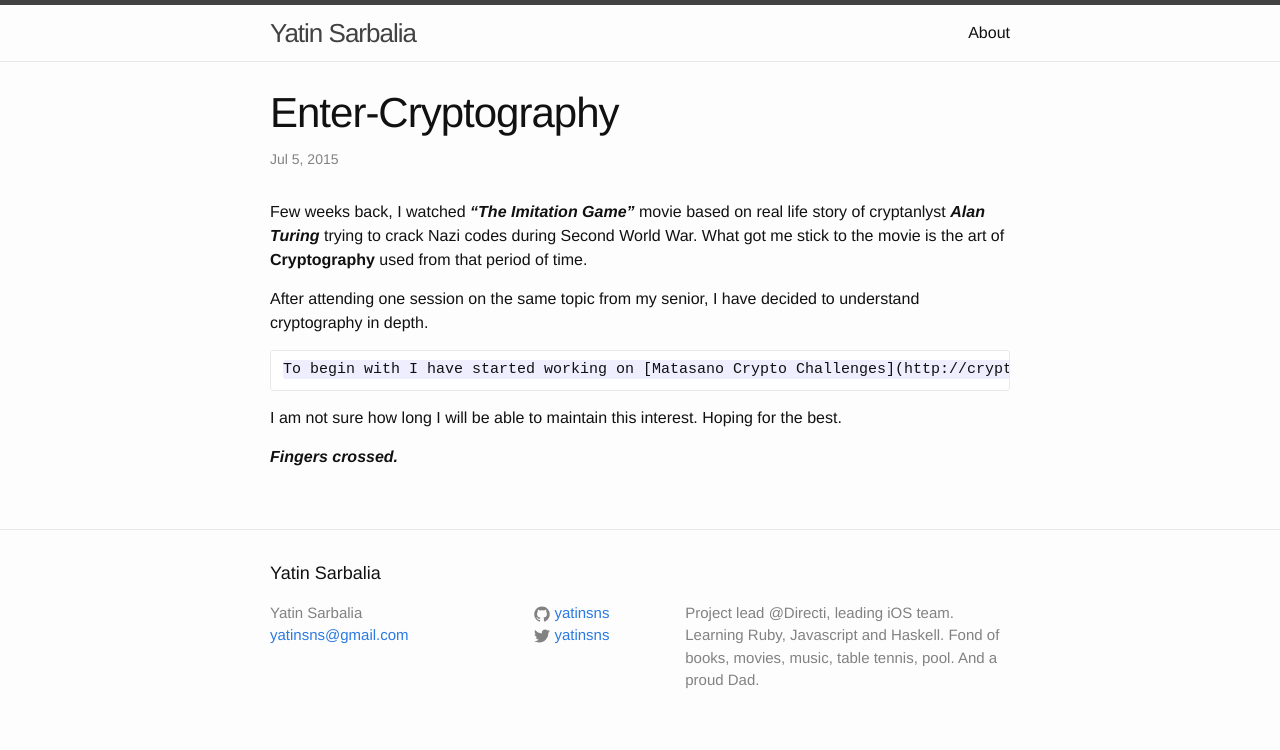
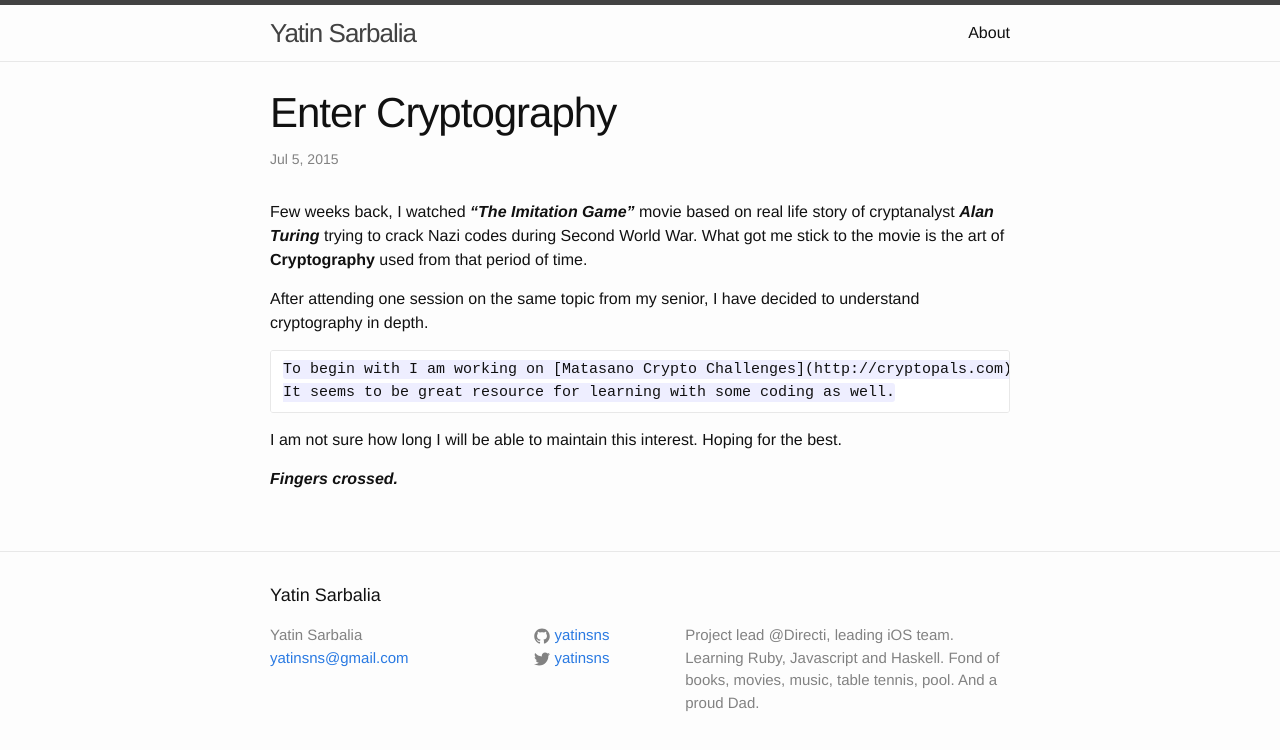
Before and after one commit to yatinsns/yatinsns.github.io, a Jekyll site: the page built from _posts/2015-07-05-Enter-Cryptography.md, in a window 1280 px wide. Shown: the top 750 px of the page. Built offline with Jekyll 4.4.1, drawn with Linux system fonts in a browser that asks for light colours.

Commit message:
Fix last post

```diff
--- a/_posts/2015-07-05-Enter-Cryptography.md
+++ b/_posts/2015-07-05-Enter-Cryptography.md
@@ -1,15 +1,16 @@
 ---
 layout: post
-title: Enter-Cryptography
+title: Enter Cryptography
 date: 2015-07-05 03:02:57
 categories:
 ---
 
-Few weeks back, I watched ***"The Imitation Game"*** movie based on real life story of cryptanlyst ___Alan Turing___  trying to crack Nazi codes during Second World War. What got me stick to the movie is the art of **Cryptography** used from that period of time.
+Few weeks back, I watched ***"The Imitation Game"*** movie based on real life story of cryptanalyst ___Alan Turing___  trying to crack Nazi codes during Second World War. What got me stick to the movie is the art of **Cryptography** used from that period of time.
 
 After attending one session on the same topic from my senior, I have decided to understand cryptography in depth.
 
-	To begin with I have started working on [Matasano Crypto Challenges](http://cryptopals.com). It seems to be great resource for learning with some coding as well.
+	To begin with I am working on [Matasano Crypto Challenges](http://cryptopals.com).
+	It seems to be great resource for learning with some coding as well.
 
 I am not sure how long I will be able to maintain this interest. Hoping for the best.
 
```
